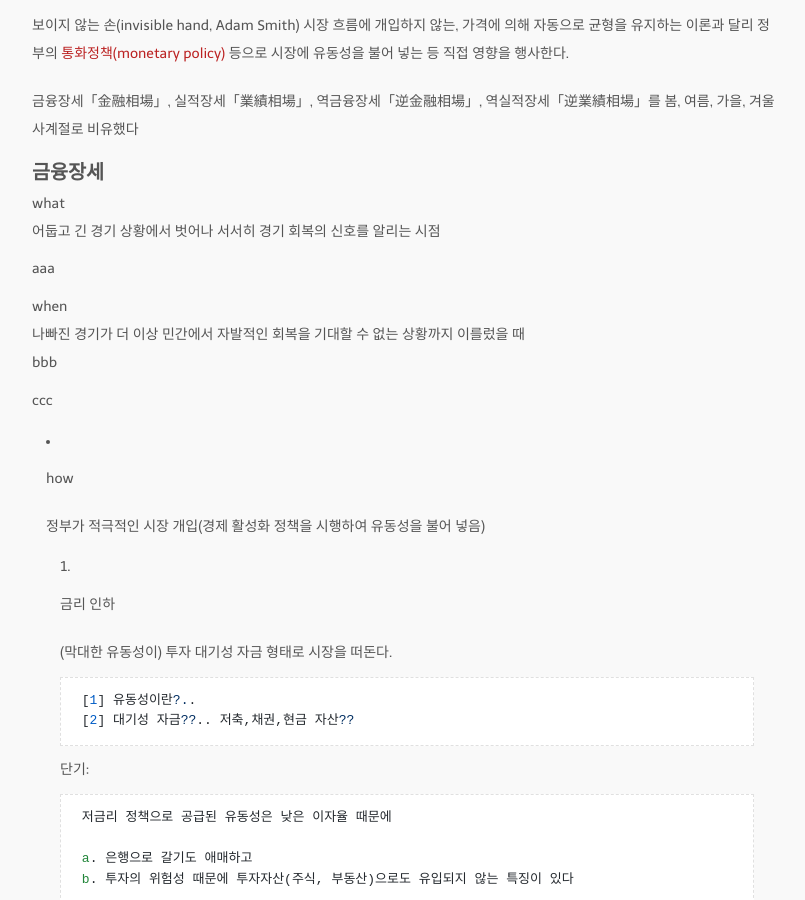
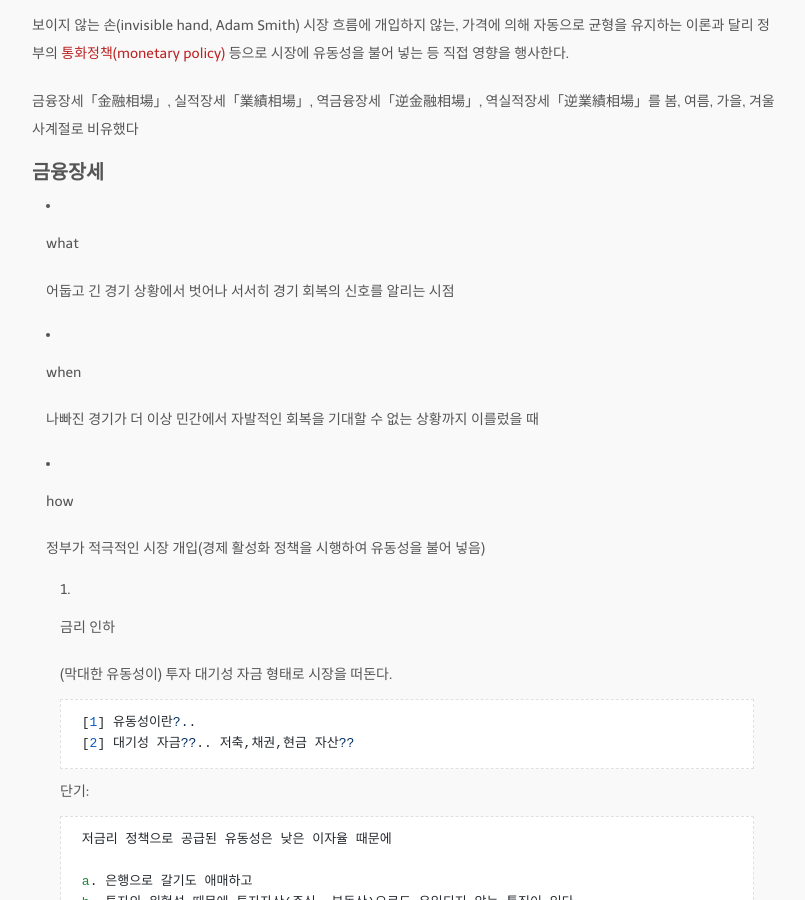
Before and after one commit to jung-research/github.io, a Jekyll site: the page built from _posts/2023-08-23-season_theory.md, in a window 1280 px wide and 900 px high, scrolled down 797 px. Shown: the whole window, without its empty margins (233-1038 px from the left). Built offline with Jekyll 4.4.1, drawn with Linux system fonts in a browser that asks for light colours; nearby versions of some CDN libraries; some web fonts are replaced.

Commit message:
mod season theory

```diff
--- a/_posts/2023-08-23-season_theory.md
+++ b/_posts/2023-08-23-season_theory.md
@@ -21,16 +21,13 @@ tags:
 
 ## 금융장세
 
-what
-: 어둡고 긴 경기 상황에서 벗어나 서서히 경기 회복의 신호를 알리는 시점
+- what
 
-aaa
+    어둡고 긴 경기 상황에서 벗어나 서서히 경기 회복의 신호를 알리는 시점
 
-when
-: 나빠진 경기가 더 이상 민간에서 자발적인 회복을 기대할 수 없는 상황까지 이를렀을 때
-: bbb
+- when
 
-ccc
+    나빠진 경기가 더 이상 민간에서 자발적인 회복을 기대할 수 없는 상황까지 이를렀을 때
 
 *   how
 
```
